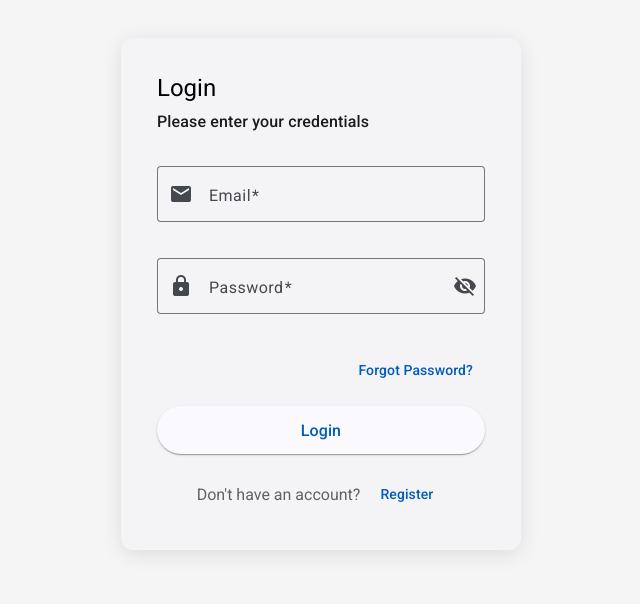
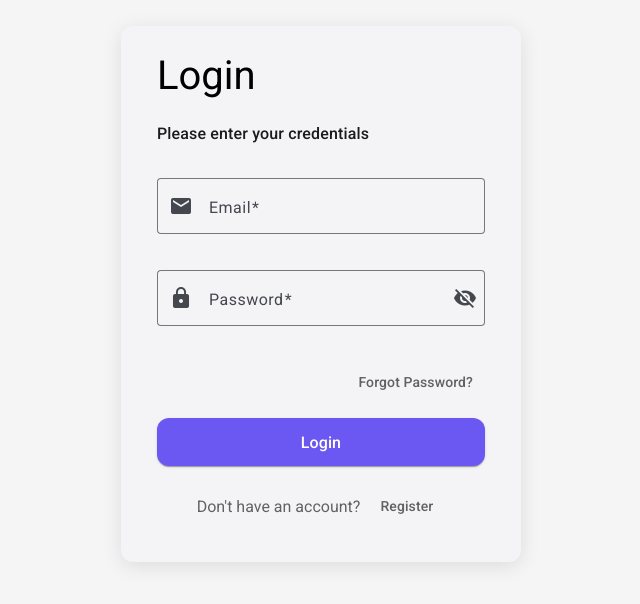
Before and after one commit to Pamod0/Angular_Identity, an Angular app: page /auth/login in a window 1280 px wide. Shown: the part 106-710 px from the top of the page, without its empty margins (319-959 px from the left). Built offline with nearby package versions, Linux system fonts and the light colour scheme.

Commit message:
login styling

```diff
--- a/src/app/features/auth/login/login.component.html
+++ b/src/app/features/auth/login/login.component.html
@@ -33,7 +33,10 @@
         </div>
 
         <div class="actions">
-          <button mat-raised-button color="primary" type="submit" class="full-width">Login</button>
+          <button mat-raised-button type="submit" class="login-btn full-width">
+            Login
+            <mat-spinner *ngIf="isLoading" diameter="20"></mat-spinner>
+          </button>
         </div>
 
         <div class="register">
--- a/src/app/features/auth/login/login.component.scss
+++ b/src/app/features/auth/login/login.component.scss
@@ -1,3 +1,41 @@
+@use "@angular/material" as mat;
+
+:host ::ng-deep {
+  @include mat.progress-spinner-overrides(
+    (
+      active-indicator-color: white,
+    )
+  );
+
+  .mat-mdc-raised-button:not(:disabled) {
+    background-color: #6b57f2;
+    color: white;
+    &:hover {
+      background-color: white;
+      color: #6b57f2;
+    }
+  }
+  .mat-mdc-raised-button {
+    border-radius: 12px;
+  }
+  .mat-mdc-raised-button:hover {
+    box-shadow: 0px 4px 4px -2px rgba(107, 87, 242, 0.3), 0px 4px 5px 0px rgba(107, 87, 242, 0.24),
+      0px 2px 10px 0px rgba(107, 87, 242, 0.22) !important;
+    .mat-mdc-progress-spinner .mdc-circular-progress__indeterminate-circle-graphic {
+      stroke: #6b57f2;
+    }
+  }
+  // mat-spinner
+  .login-btn .mdc-button__label {
+    display: flex;
+    gap: 0.5rem;
+  }
+
+  .mat-mdc-button:not(:disabled) {
+    color: rgba(0, 0, 0, 0.6);
+  }
+}
+
 .login-container {
   display: flex;
   justify-content: center;
@@ -51,7 +89,7 @@ mat-card-header {
   margin-bottom: 2rem;
 
   mat-card-title {
-    font-size: 24px;
-    margin-bottom: 8px;
+    font-size: 40px;
+    margin-bottom: 2rem;
   }
 }
--- a/src/app/features/auth/login/login.component.ts
+++ b/src/app/features/auth/login/login.component.ts
@@ -8,6 +8,7 @@ import {
 } from '@angular/forms';
 import { CommonModule } from '@angular/common';
 import { Router, RouterLink } from '@angular/router';
+import { catchError, finalize, of, Subscription, tap } from 'rxjs';
 
 import { AuthService } from '../../../core/services/auth.service';
 import { AuthErrorResponse } from '../../../core/models/auth.model';
@@ -18,7 +19,7 @@ import { MatInputModule } from '@angular/material/input';
 import { MatButtonModule } from '@angular/material/button';
 import { MatSnackBar } from '@angular/material/snack-bar';
 import { MatIconModule } from '@angular/material/icon';
-import { catchError, finalize, of, Subscription, tap } from 'rxjs';
+import {MatProgressSpinnerModule} from '@angular/material/progress-spinner';
 
 const VALIDATION = {
   PASSWORD_MIN_LENGTH: 6,
@@ -45,6 +46,7 @@ const VALIDATION = {
     MatIconModule,
     CommonModule,
     RouterLink,
+    MatProgressSpinnerModule
   ],
   templateUrl: './login.component.html',
   styleUrl: './login.component.scss',
--- a/src/styles.scss
+++ b/src/styles.scss
@@ -1,4 +1,7 @@
 /* You can add global styles to this file, and also import other style files */
 
-html, body { height: 100%; }
+html, body {
+    height: 100%;
+    font-family: Roboto, "Helvetica Neue", sans-serif;
+}
 body { margin: 0; font-family: Roboto, "Helvetica Neue", sans-serif; }
```
